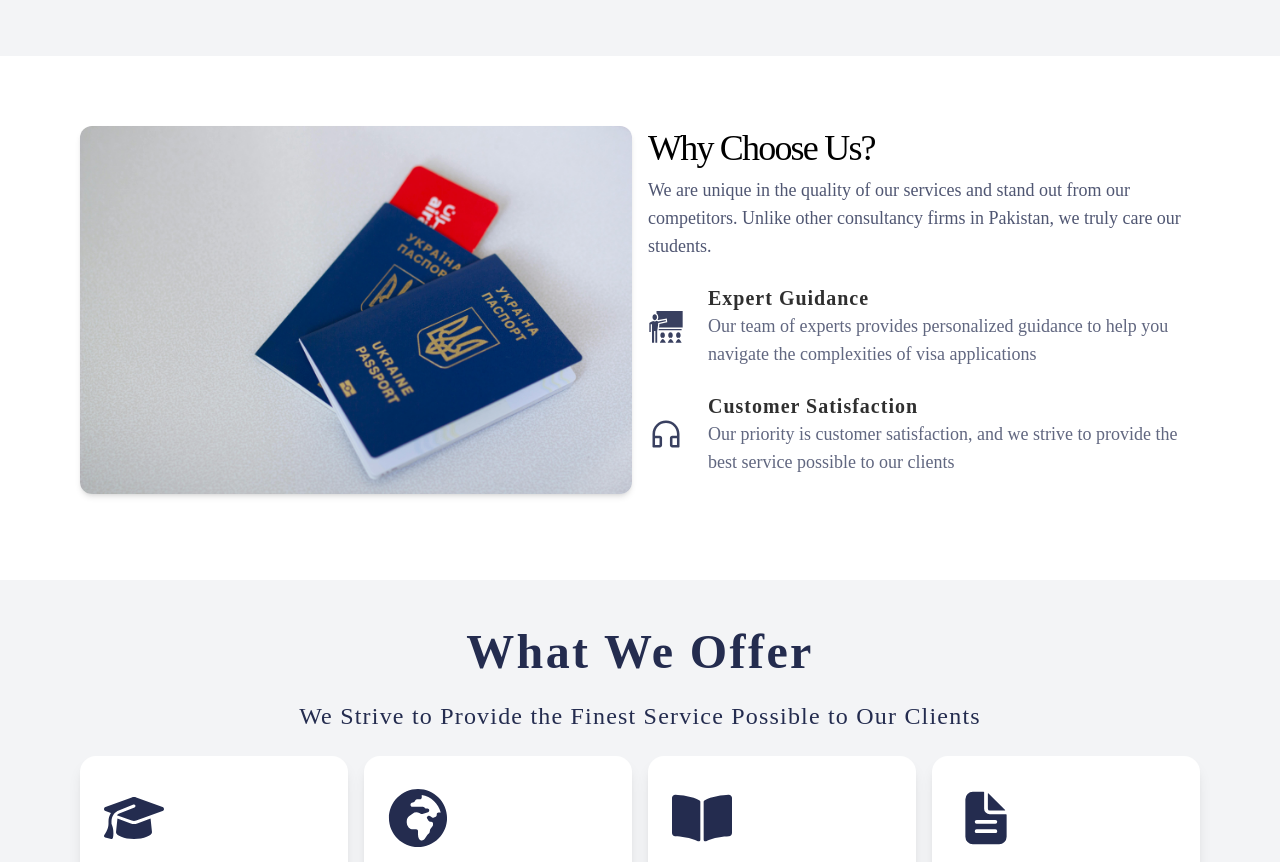
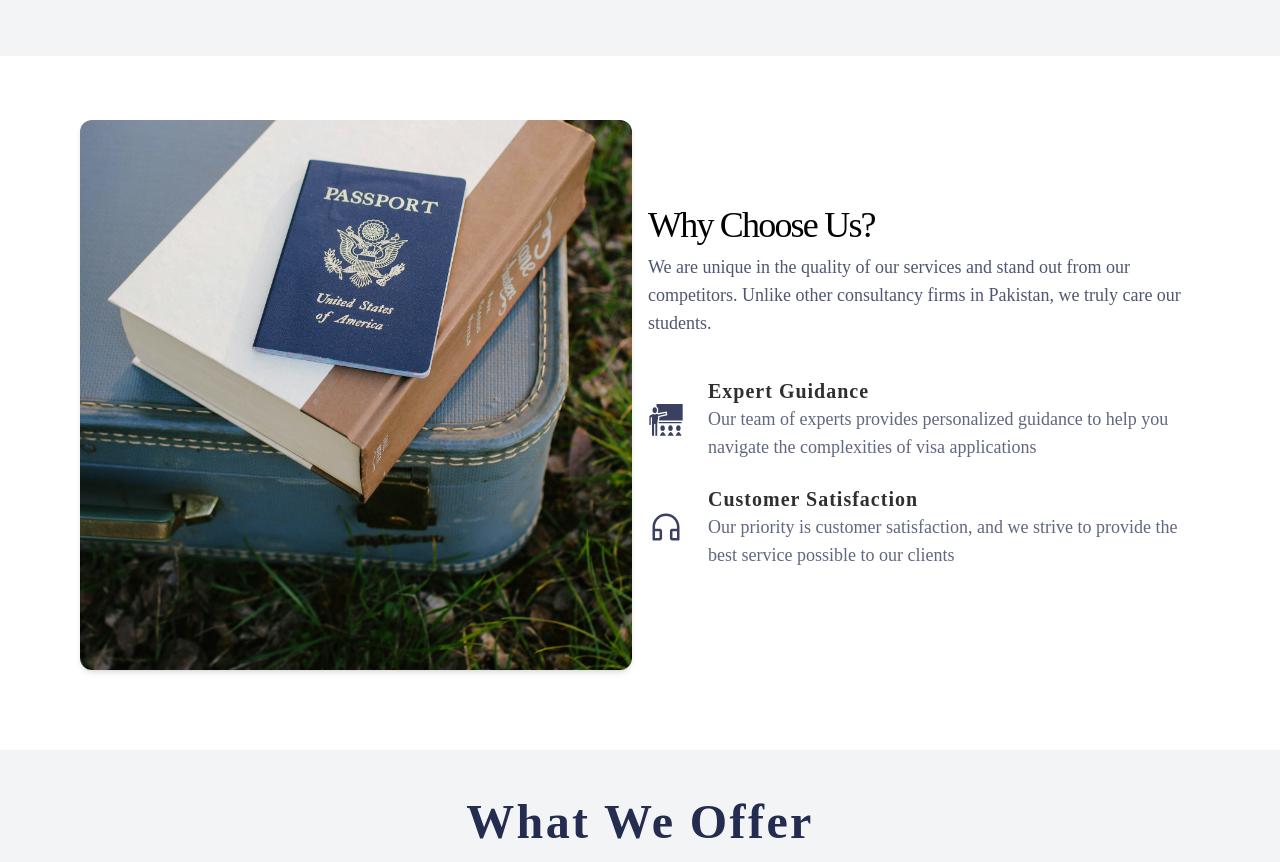
Before and after one commit to Faiz510/bsj-visa-consultancy-website, a Next.js app: page / in a window 1280 px wide. Shown: the part 2520-3382 px from the top of the page. Built offline with nearby package versions, Linux system fonts and the light colour scheme.

Commit message:
Enhance Choose Us UI
- change choose us section image on home

```diff
--- a/app/components/Home_components/chooseUs/ChooseUs.tsx
+++ b/app/components/Home_components/chooseUs/ChooseUs.tsx
@@ -1,24 +1,23 @@
 import Image from 'next/image';
 import React from 'react';
-import image4 from '@/public/HeroImages/image-4.jpg';
 import IconBox from './IconBox';
-import { FaUserGraduate } from 'react-icons/fa6';
 import { AiOutlineCustomerService } from 'react-icons/ai';
 import { GiTeacher } from 'react-icons/gi';
+import chooseUsImg from '@/public/home-images/Choose-img.jpg';
 
 const ChooseUs = () => {
   return (
     <section className="grid grid-cols-1 md:grid-cols-2 gap-4 py-10 px-4 md:px-20">
       <div className="flex justify-between items-center w-full">
         <Image
-          src={image4.src}
+          src={chooseUsImg.src}
           alt="choose use section image"
           width={600}
-          height={700}
-          className="rounded-xl shadow-md"
+          height={200}
+          className="rounded-xl shadow-md w-[600px] h-[550px] object-bottom object-cover"
         />
       </div>
-      <div>
+      <div className="flex justify-center items-center flex-col gap-4">
         <div>
           <h3 className="text-4xl text-black font-medium -tracking-wider my-2">
             Why Choose Us?
--- a/app/components/Home_components/destination/DestinationData.tsx
+++ b/app/components/Home_components/destination/DestinationData.tsx
@@ -74,7 +74,7 @@ const DESTINATION_DATA: DestinationDataType[] = [
   },
   {
     image: `${netherland.src}`,
-    title: 'Netherland',
+    title: 'Schengen',
     visa: VisaType.STUDENT,
   },
   {
```
Also changed, not shown: public/home-images/choose.jpg (added).
